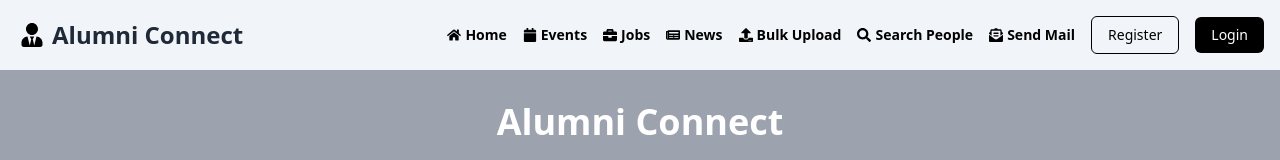
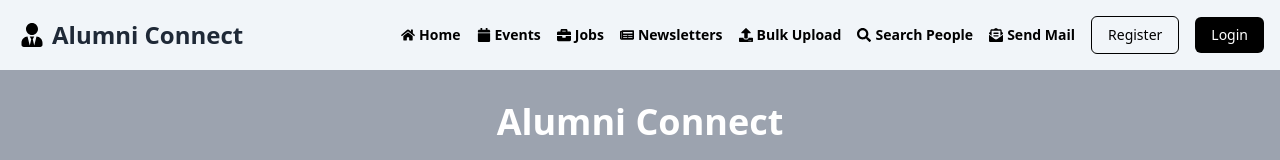
Before and after one commit to SahilAli8808/Alumni-Connect-Redesign, a React (Vite) app in the folder Frontend/: page / in a window 1280 px wide. Shown: the top 160 px of the page. Built offline with nearby package versions, Linux system fonts and the light colour scheme.

Commit message:
Update link to newsletters in Topbar component

```diff
--- a/Frontend/src/Components/Topbar.jsx
+++ b/Frontend/src/Components/Topbar.jsx
@@ -37,8 +37,8 @@ function Topbar() {
         <Link to="/jobs" className="text-sm font-semibold  flex items-center">
           <FaBriefcase className="mr-1" /> Jobs
         </Link>
-        <Link to="/news" className="text-sm font-semibold  flex items-center">
-          <FaNewspaper className="mr-1" /> News
+        <Link to="/newsletter" className="text-sm font-semibold  flex items-center">
+          <FaNewspaper className="mr-1" /> Newsletters
         </Link>
         <Link to="/bulk-upload" className="text-sm font-semibold  flex items-center">
           <FaUpload className="mr-1" /> Bulk Upload
```
